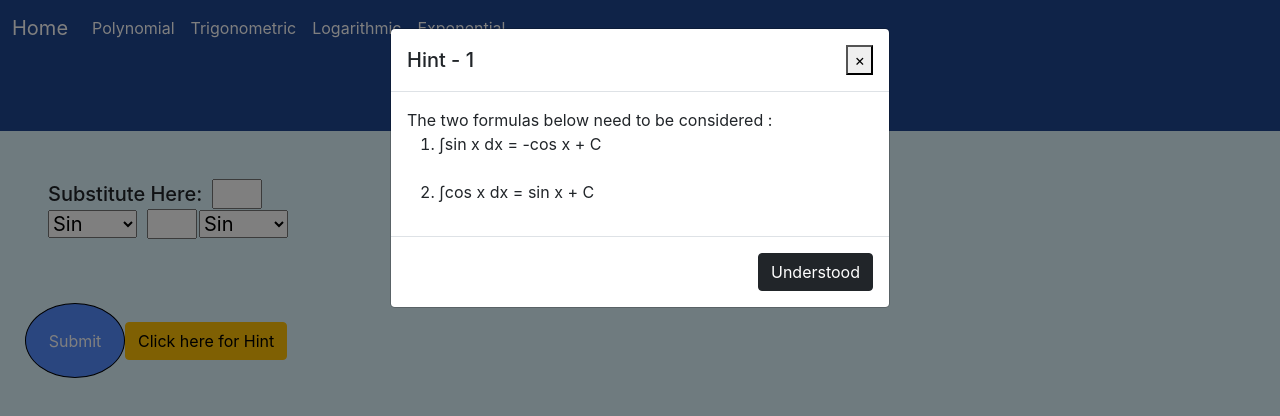
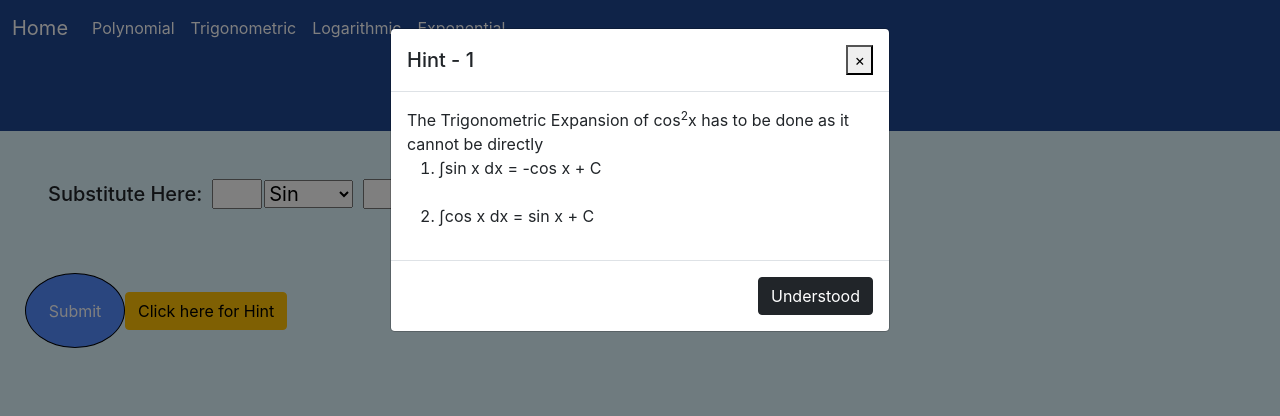
Before and after one commit to Parshvavyas17/CDAC-MathsTutor, a React (Create React App) app: page /tw1 in a window 1280 px wide. Both pictures are taken after a click on the button "Click here for Hint". Shown: the top 416 px of the page. Built offline with nearby package versions, Linux system fonts and the light colour scheme.

Commit message:
Message text

```diff
--- a/src/components/TWrong1.js
+++ b/src/components/TWrong1.js
@@ -92,7 +92,8 @@ export default function TWrong1() {
           value={upCo1}
           onChange={handleUpCo1}
         />
-        <form>
+
+
        <select name="func" id="func">
         <option val = "Sin">Sin</option>
         <option val = "Cos">cos</option>
@@ -108,10 +109,27 @@ export default function TWrong1() {
         <option val = "-cot">-cot</option>
 
 
+<input
+          className=""
+          style={{ width: "50px", marginLeft: "10px", marginRight: "2px" }}
+          type="number"
+          name="upCo2"
+          value={upCo2}
+          onChange={handleUpCo2}
+        />
+
 
 
        </select>
         <input
+          className=""
+          style={{ width: "50px", marginLeft: "10px", marginRight: "2px" }}
+          type="number"
+          name="upCo2"
+          value={upCo2}
+          onChange={handleUpCo2}
+        />
+              <input
           className=""
           style={{ width: "50px", marginLeft: "10px", marginRight: "2px" }}
           type="number"
@@ -134,7 +152,14 @@ export default function TWrong1() {
         <option val = "-cot">-cot</option>
 
          </select>
-         </form>
+         <input
+          className=""
+          style={{ width: "50px", marginLeft: "10px", marginRight: "2px" }}
+          type="number"
+          name="upCo2"
+          value={upCo2}
+          onChange={handleUpCo2}
+        />
 
       </h5>
       <button
@@ -154,8 +179,6 @@ export default function TWrong1() {
         Submit
       </button>
 
-
-
 <button type="button" class="btn btn-warning" data-bs-toggle="modal" data-bs-target="#exampleModal">
   Click here for Hint
 </button>
@@ -171,7 +194,7 @@ export default function TWrong1() {
         </button>
       </div>
       <div class="modal-body">
-        The two formulas below need to be considered :
+        The Trigonometric Expansion of cos<sup>2</sup>x has to be done as it cannot be directly
         <ol>
     <li>  ∫sin x dx = -cos x + C</li>
       <br></br>
--- a/src/components/Trigo.js
+++ b/src/components/Trigo.js
@@ -5,7 +5,7 @@ import Navbar from "./Navbar";
 export default function Trigo() {
   const [route, setRoute] = useState("");
   const handleClick = () => {
-    if (document.getElementById("answer").value === "2") {
+    if (document.getElementById("answer").value === "1.5707") {
       setRoute("/tr1");
     } else {
       setRoute("/tw1");
@@ -71,13 +71,13 @@ export default function Trigo() {
                 <input className= "" style={{width: '50px',marginLeft: '10px', marginRight: '2px'}} type="number" />
                 <input className= "" style={{width: '50px',marginLeft: '10px', marginRight: '2px'}} type="number" />
                 <sup><input type="number" style={{width: '40px'}}/></sup> */}
-          sin x + 2cos x
+           2cos <sup>2</sup>x + sec <sup>2</sup>x
           <br />
           <label htmlFor="noofterms" className="my-3 mx-2">
             The Upper Limit is :
           </label>
           {/* <input className= "mx-5" style={{width: '50px'}} type="number" /> */}
-          {Math.PI}
+          {Math.PI/2}
           <br />
           <label htmlFor="noofterms" className="my-3 mx-2">
             The lower limit is :
```
